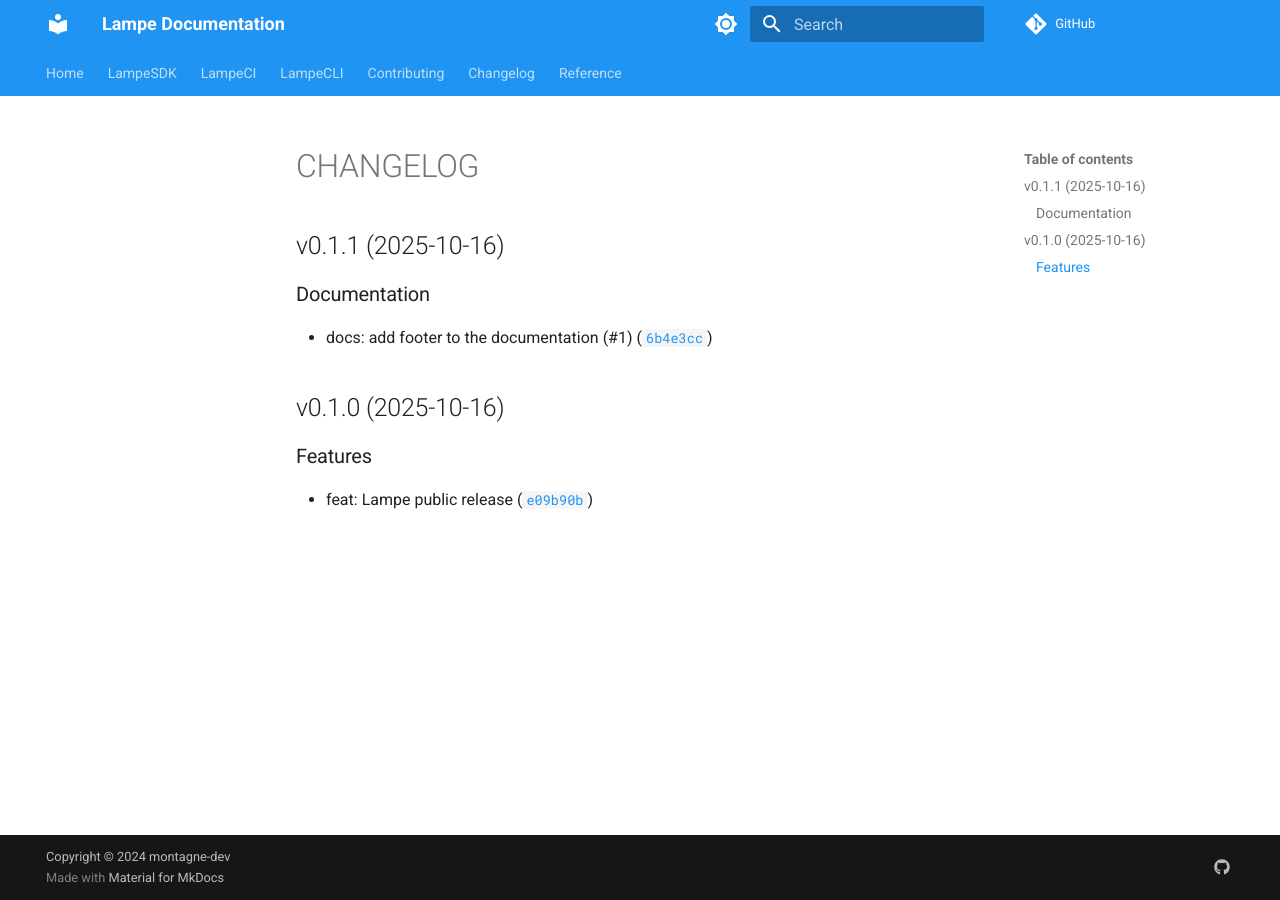
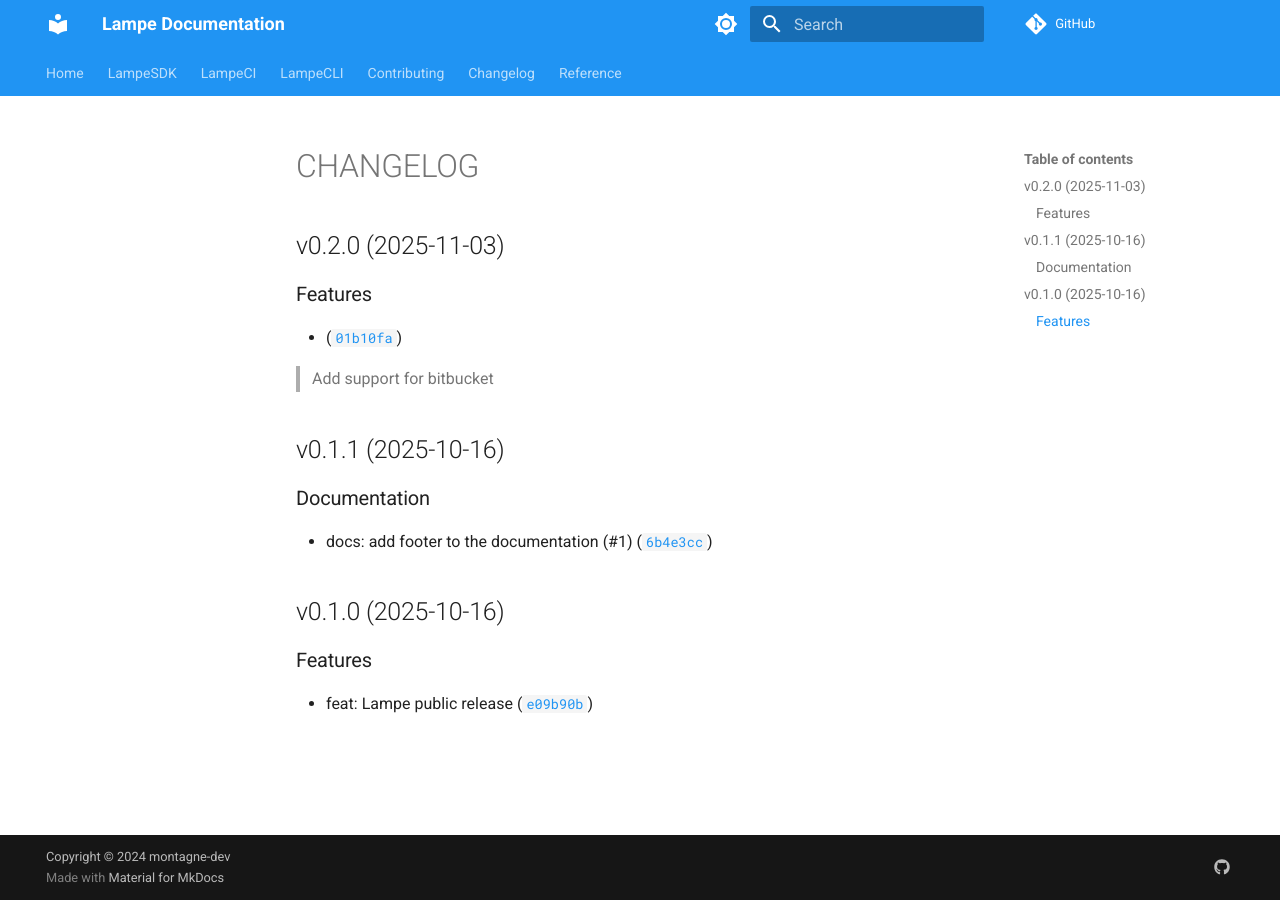
Before and after one commit to montagne-dev/lampe, an MkDocs documentation site: the page built from docs/CHANGELOG.md, in a window 1280 px wide. Built offline with MkDocs 1.6.1 and Material for MkDocs 9.7.7, drawn with Linux system fonts in a browser that asks for light colours; comment, search, counter and statistics services are not loaded.

Commit message:
0.2.0
Automatically generated by python-semantic-release

```diff
--- a/docs/CHANGELOG.md
+++ b/docs/CHANGELOG.md
@@ -1,6 +1,12 @@
 # CHANGELOG
 
 
+## v0.2.0 (2025-11-03)
+### Features
+
+* ([`01b10fa`](https://github.com/montagne-dev/lampe/commit/01b10facb45d166006a2c7f5b76c5584ceecc802))
+
+> Add support for bitbucket
 ## v0.1.1 (2025-10-16)
 ### Documentation
 
--- a/pyproject.toml
+++ b/pyproject.toml
@@ -1,6 +1,6 @@
 [project]
 name = "lampe-sdk"
-version = "0.1.1"
+version = "0.2.0"
 description = "lampe-sdk will higlight provide feedback on your code base."
 readme = "README.md"
 author = "antoine@montagne.dev"
```
